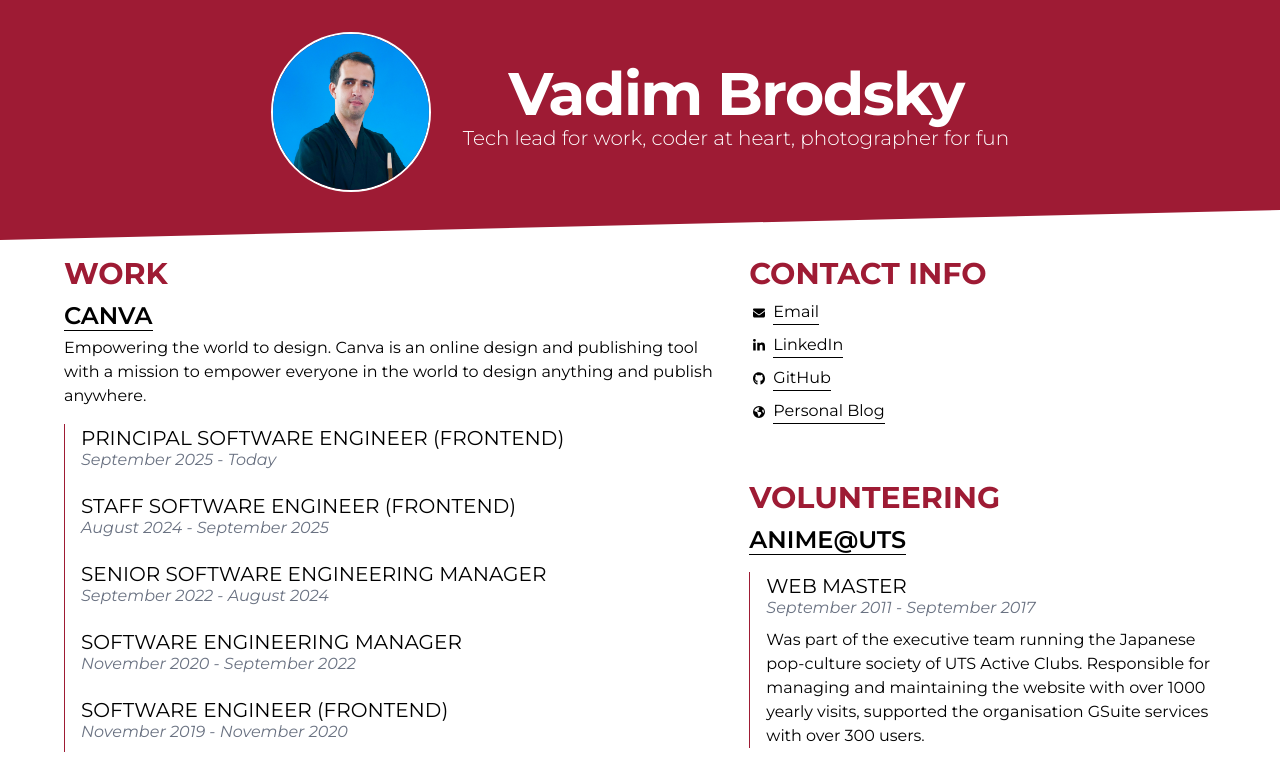
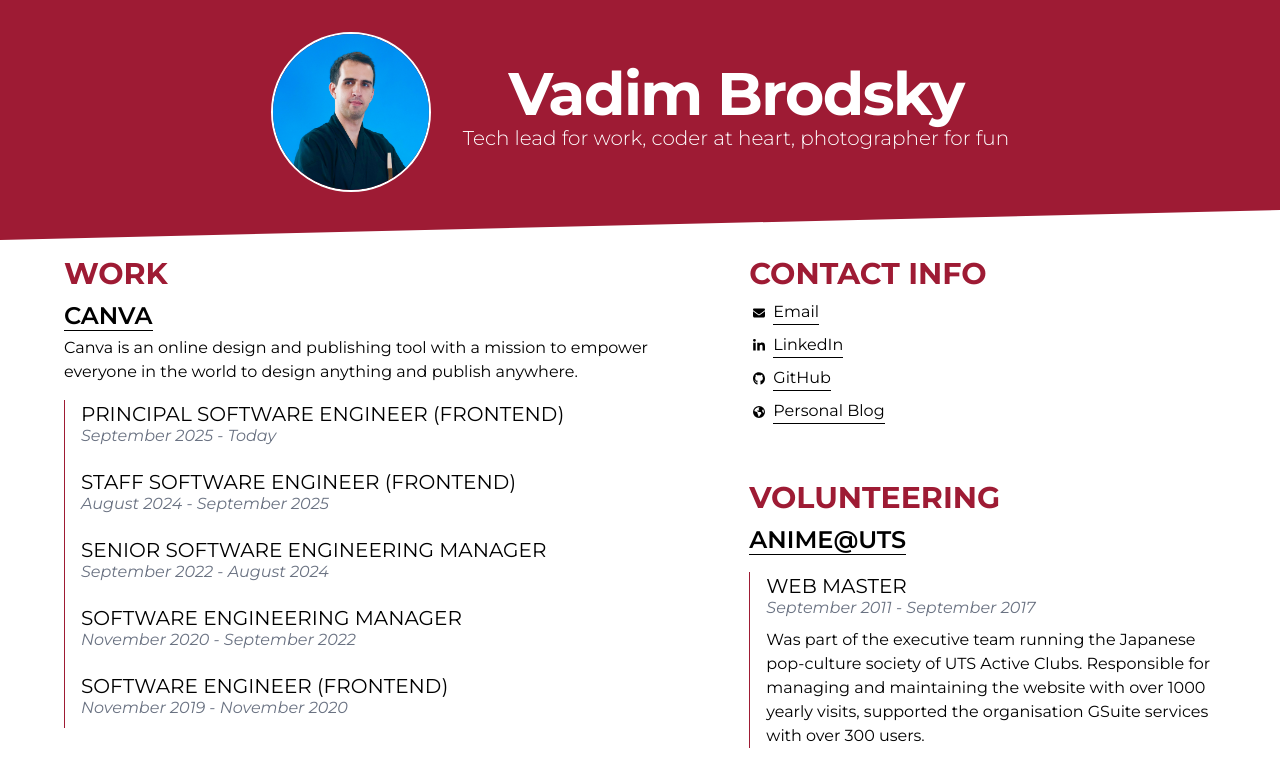
Before and after one commit to jamiejakov/vadim.brodsky.au, a React (Vite) app: page / in a window 1280 px wide. Shown: the top 765 px of the page. Built offline with nearby package versions, Linux system fonts and the light colour scheme.

Commit message:
Update Canva experience wording

```diff
--- a/src/sections/Experience.tsx
+++ b/src/sections/Experience.tsx
@@ -6,7 +6,7 @@
     <LocationBlock
       title="Canva"
       url="https://canva.com"
-      description="Empowering the world to design. Canva is an online design and publishing tool with a mission to empower everyone in the world to design anything and publish anywhere."
+      description="Canva is an online design and publishing tool with a mission to empower everyone in the world to design anything and publish anywhere."
     >
       <ExperienceBlock
         title="Principal Software Engineer (Frontend)"
```
